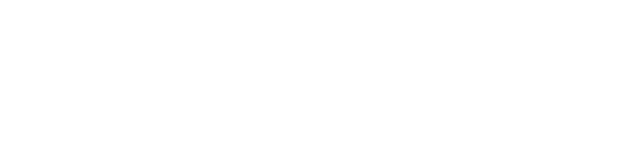
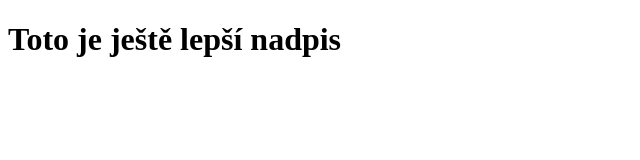
Before and after one commit to GeorgeGinger/git-out, a plain HTML site: page index.html in a window 1280 px wide. Shown: the whole page, without its empty margins (0-640 px from the left). Drawn offline with Linux system fonts and the light colour scheme.

Commit message:
ndpis v index.html

```diff
--- a/index.html
+++ b/index.html
@@ -6,6 +6,6 @@
     <title>Git Out (by Jordan Peele and někda koho neznám)</title>
 </head>
 <body>
-
+    <h1>Toto je ještě lepší nadpis</h1>
 </body>
 </html>
```
